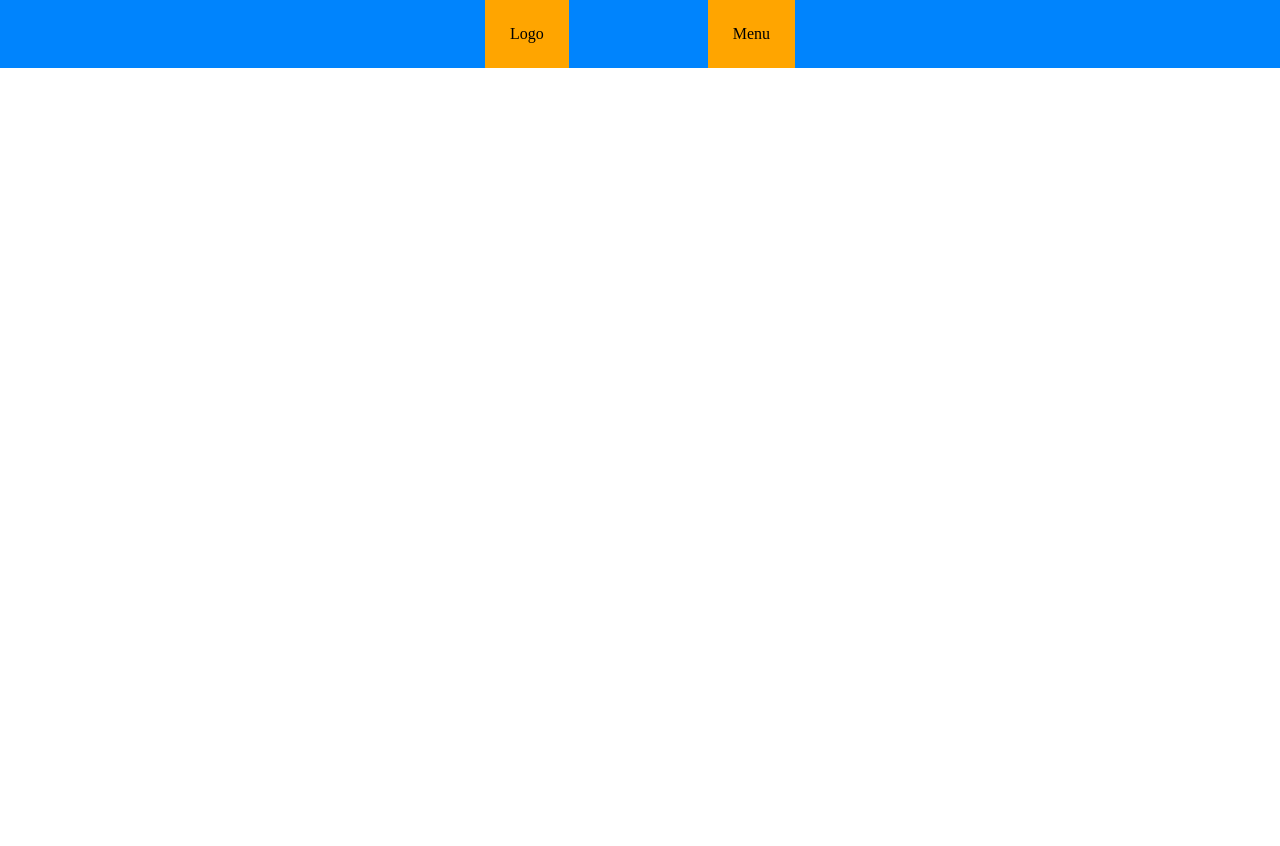
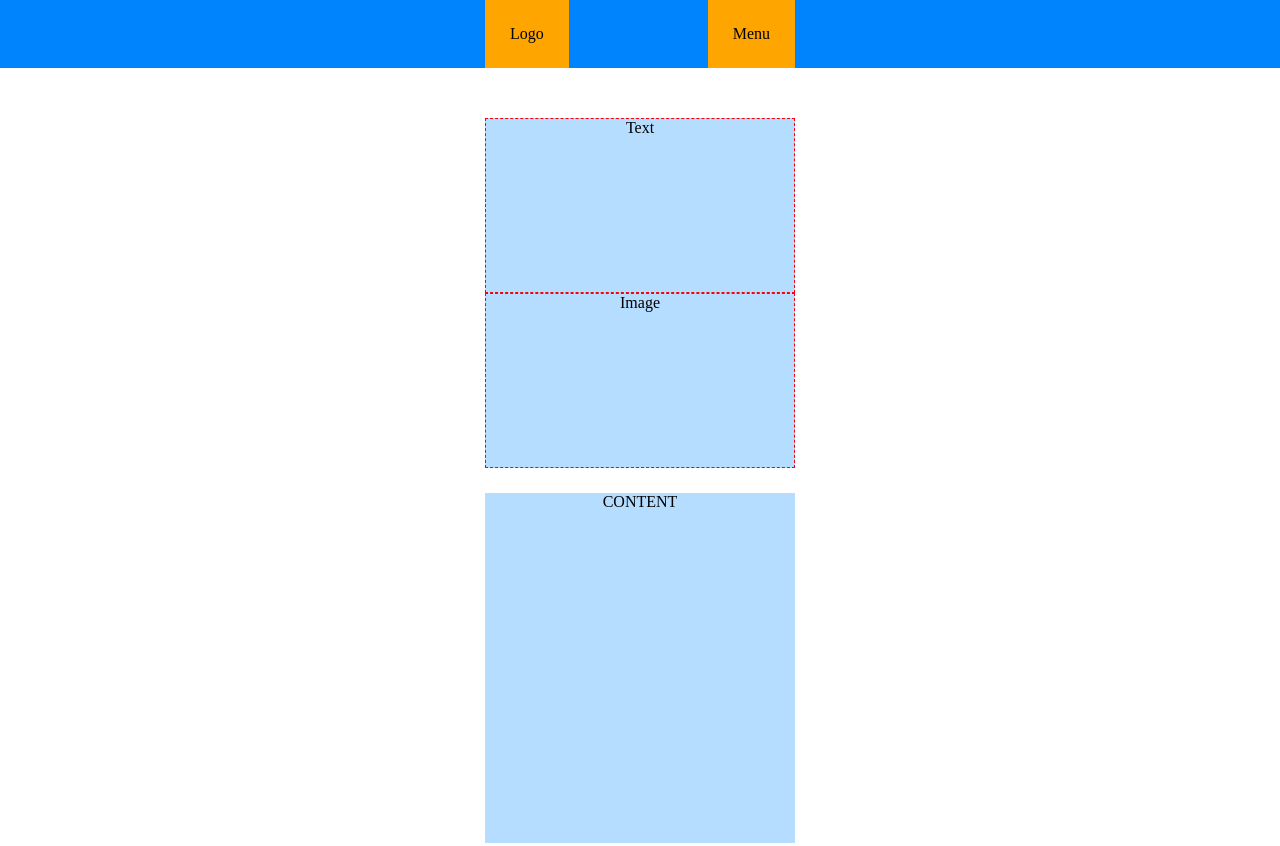
Before and after one commit to MLaz95/htmlcss-responsive-layout, a plain HTML site: page index.html in a window 1280 px wide. Shown: the top 846 px of the page. Before the commit the page ends 800 px from the top, so only its background shows below. Drawn offline with Linux system fonts and the light colour scheme.

Commit message:
layout base prima sezione cards

```diff
--- a/index.html
+++ b/index.html
@@ -15,7 +15,16 @@
     </nav>
 
     <!-- features -->
-    <section></section>
+    <section class="cards container">
+        <div class="card">
+            <div>Text</div>
+            <div>Image</div>
+        </div>
+        <div class="card">CONTENT</div>
+        <div class="card">CONTENT</div>
+        <div class="card">CONTENT</div>
+        <div class="card">CONTENT</div>
+    </section>
 
     <!-- planning -->
     <section></section>
--- a/style.css
+++ b/style.css
@@ -29,3 +29,28 @@ nav .container div{
     /* test */
 }
 /* end navbar */
+
+/* features */
+.cards{
+    display: flex;
+    flex-direction: column;
+    align-items: center;
+    gap: 25px;
+
+    margin-top: 50px;
+    margin-bottom: 80px;
+    text-align: center;
+}
+
+.card{
+    height: 350px;
+    width: 100%;
+    /* test */
+
+    background-color: #B5DDFF;
+}
+
+.card div{
+    height: 50%;
+    border: dashed 1px red;
+}
```
